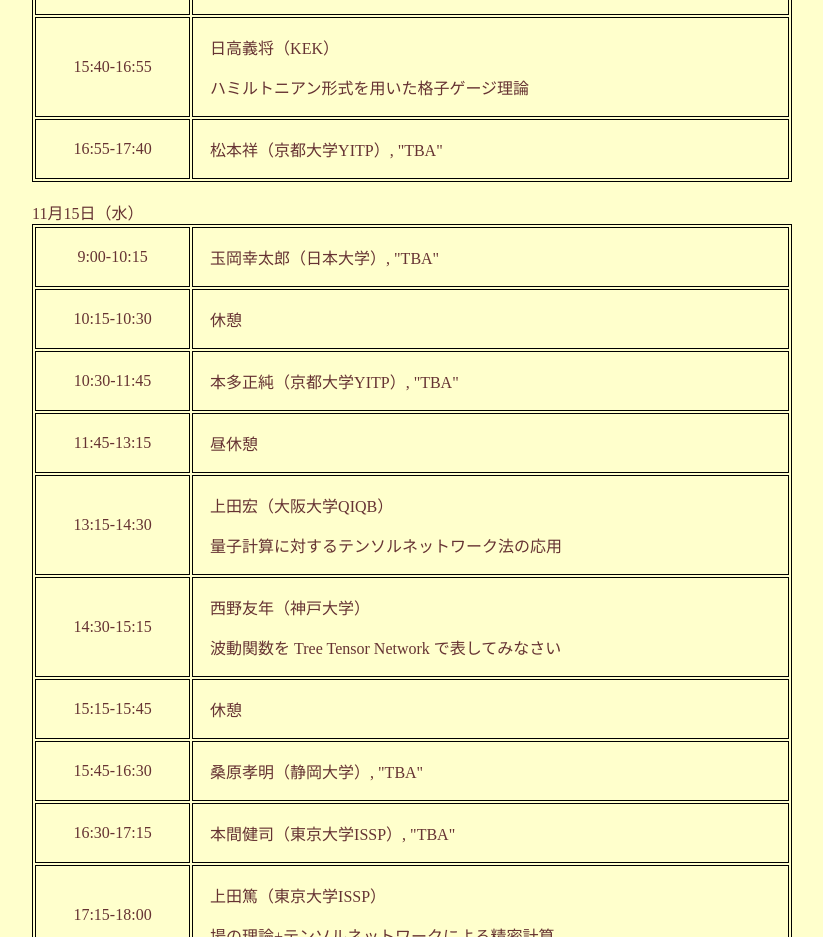
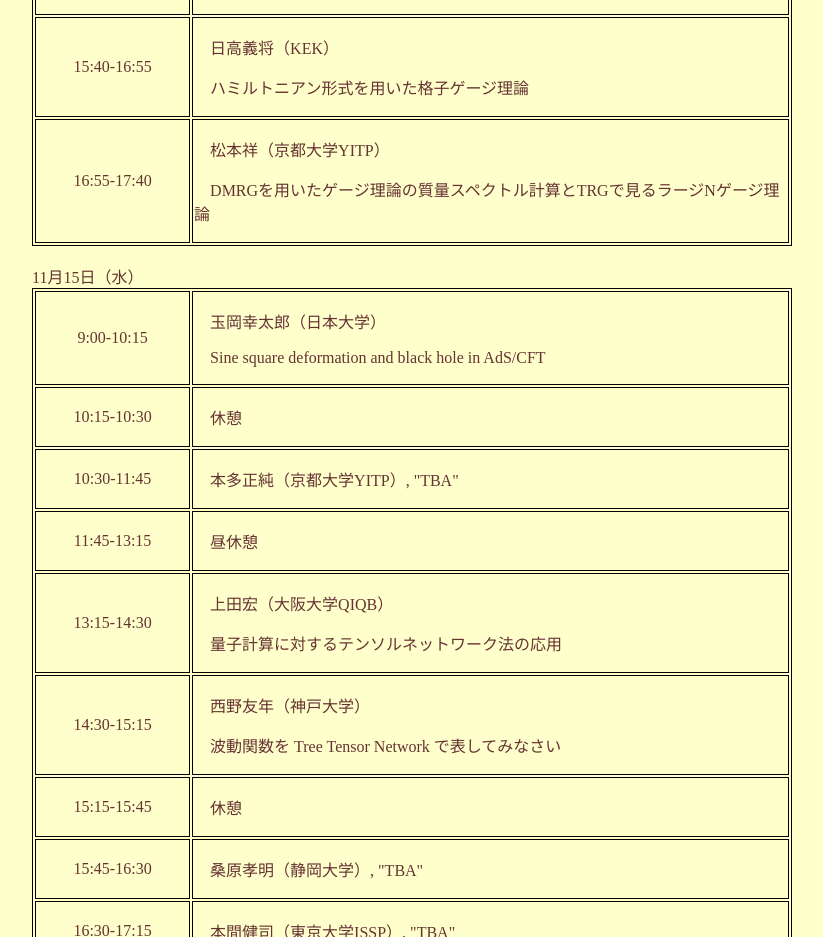
Before and after one commit to akiyama-es/akiyama-es.github.io, a plain HTML site: page tn23.html in a window 1280 px wide. Shown: the part 1310-2247 px from the top of the page, without its empty margins (248-1071 px from the left). Drawn offline with Linux system fonts and the light colour scheme.

Commit message:
Update tn23.html

```diff
--- a/tn23.html
+++ b/tn23.html
@@ -191,14 +191,14 @@
             <tr><td style="text-align: center;">14:25-15:10</td><td style="text-align: left;"><p>奥西巧一（新潟大学）<br/><p>S=1スピン鎖における対称性に守られたトポロジカル秩序と非局所ユニタリ変換</td></tr>
             <tr><td style="text-align: center;">15:10-15:40</td><td style="text-align: left;"><p>休憩</td></tr>
             <tr><td style="text-align: center;">15:40-16:55</td><td style="text-align: left;"><p>日高義将（KEK）<br/><p>ハミルトニアン形式を用いた格子ゲージ理論</td></tr>
-            <tr><td style="text-align: center;">16:55-17:40</td><td style="text-align: left;"><p>松本祥（京都大学YITP）, "TBA"</td></tr>
+            <tr><td style="text-align: center;">16:55-17:40</td><td style="text-align: left;"><p>松本祥（京都大学YITP）<br/><p>DMRGを用いたゲージ理論の質量スペクトル計算とTRGで見るラージNゲージ理論</td></tr>
         </table>
         </br>
 
         11月15日（水）
 
         <table>
-            <tr><td class="width10" style="text-align: center;">9:00-10:15</td><td class="width40" style="text-align: left;"><p>玉岡幸太郎（日本大学）, "TBA"</td></tr>
+            <tr><td class="width10" style="text-align: center;">9:00-10:15</td><td class="width40" style="text-align: left;"><p>玉岡幸太郎（日本大学）<br/><p>Sine square deformation and black hole in AdS/CFT</td></tr>
             <tr><td style="text-align: center;">10:15-10:30</td><td style="text-align: left;"><p>休憩</td></tr>
             <tr><td style="text-align: center;">10:30-11:45</td><td style="text-align: left;"><p>本多正純（京都大学YITP）, "TBA"</td></tr>
             <tr><td style="text-align: center;">11:45-13:15</td><td style="text-align: left;"><p>昼休憩</td></tr>
```
